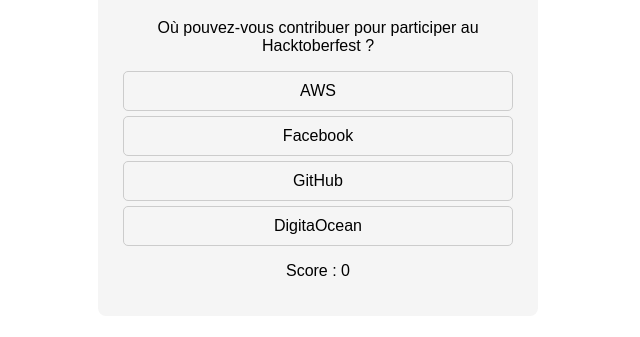
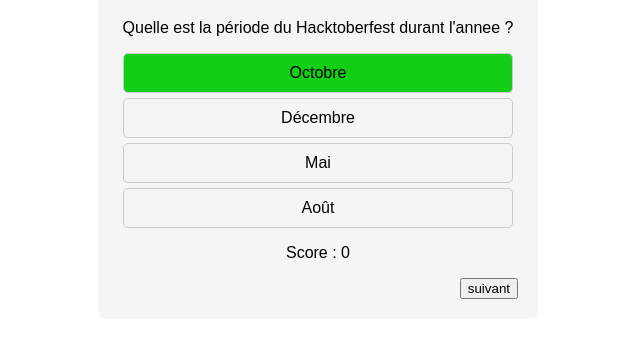
Before and after one commit to GalsenDev221/hacktoberfest.quiz.2023, a plain HTML site: page index.html in a window 1280 px wide. Both pictures are taken after a click on the item "Octobre". Shown: the part 89-426 px from the top of the page, without its empty margins (322-962 px from the left). Drawn offline with Linux system fonts and the light colour scheme.

Commit message:
changer la couleur de fond quand un élément est sélectionné choix multiples

```diff
--- a/index.html
+++ b/index.html
@@ -13,6 +13,10 @@
       <p id="question"></p>
       <ul id="options"></ul>
       <p>Score : <span id="score">0</span></p>
+      <div id="button">
+
+        <button id="suivant">suivant</button>
+      </div>
     </div>
     <script src="script.js"></script>
   </body>
--- a/script.js
+++ b/script.js
@@ -1,63 +1,110 @@
 const questions = [
   {
     question: "Quelle est la période du Hacktoberfest durant l'annee ?",
+    label:'',
     options: ["Octobre", "Décembre", "Mai", "Août"],
-    correctAnswer: 0,
+    correctAnswer: [0],
   },
   {
     question: "Où pouvez-vous contribuer pour participer au Hacktoberfest ?",
+    label:'',
     options: ["AWS", "Facebook", "GitHub", "DigitaOcean"],
-    correctAnswer: 2,
+    correctAnswer: [2],
   },
   {
     question:
       "Combien de contributions sont nécessaires pour valider le Hacktoberfest ?",
+      label:'',
+
     options: ["10", "2", "6", "4"],
-    correctAnswer: 3,
+    correctAnswer: [3],
   },
   {
     question: "Est-ce ce que GitLab participe au Hacktoberfest ?",
+    label:'',
+
     options: ["Oui", "Non"],
-    correctAnswer: 0,
+    correctAnswer: [0],
+  },
+  {
+    question: "Quels sont les developpeurs sénégalais qui participent au Hacktoberfest ?",
+    label:'Choix multiples',
+
+    options: ["Daouda", "Malick","Moustapha","khadim"],
+    correctAnswer: [0,3],
   },
 ];
 
 let currentQuestion = 0;
 let score = 0;
+let response=new Set();
 
 const questionElement = document.getElementById("question");
 const optionsElement = document.getElementById("options");
 const scoreElement = document.getElementById("score");
+const suivant=document.getElementById("suivant")
 
 function loadQuestion() {
   const question = questions[currentQuestion];
-  questionElement.textContent = question.question;
+  questionElement.innerHTML = `${question.question}`;
+  if(question.label){
+    questionElement.innerHTML+= `<p>${question.label}</p>`;
+  }
   optionsElement.innerHTML = "";
 
   question.options.forEach((option, index) => {
     const li = document.createElement("li");
     li.textContent = option;
-    li.addEventListener("click", () => checkAnswer(index));
+    li.className="list-item";
+    li.addEventListener("click", () =>{
+      handleActive(li );
+      checkAnswer(index);
+    });
     optionsElement.appendChild(li);
   });
+
 }
+function handleActive(itemSelected){
+  const question = questions[currentQuestion];
+  if(!question.label)
+    document.querySelectorAll(".list-item").forEach(item=>{
+    item.classList.remove("active");
+  });
+  if(itemSelected.classList.contains("active")){
+    itemSelected.classList.remove("active");
 
+  }else
+    itemSelected.classList.add("active");
+}
 function checkAnswer(selectedIndex) {
+  response.add(selectedIndex);
+  // handleEndQuestion();
+
+}
+function handleEndQuestion(){
+  if (currentQuestion === questions.length) {
+    //   loadQuestion();
+    // } else {
+      questionElement.textContent = "Quiz terminé ! Votre score :";
+      optionsElement.innerHTML = "";
+      scoreElement.textContent = score;
+      suivant.hidden=true;
+    }
+    else
+    loadQuestion()
+}
+suivant.addEventListener("click",(e)=>{
   const question = questions[currentQuestion];
 
-  if (selectedIndex === question.correctAnswer) {
+  console.log(Array.from(response));
+  console.log(question.correctAnswer)
+  if (JSON.stringify(Array.from(response)) == JSON.stringify(question.correctAnswer))
     score++;
-  }
+  response=new Set();
+  currentQuestion++;
+  console.log(score);
+  handleEndQuestion();
+  // loadQuestion();
 
-  currentQuestion++;
-
-  if (currentQuestion < questions.length) {
-    loadQuestion();
-  } else {
-    questionElement.textContent = "Quiz terminé ! Votre score :";
-    optionsElement.innerHTML = "";
-    scoreElement.textContent = score;
-  }
-}
-
+})
 loadQuestion();
--- a/style.css
+++ b/style.css
@@ -3,6 +3,14 @@
   text-align: center;
 }
 
+#button{
+  display: flex;
+  justify-content: flex-end;
+  cursor: pointer;
+}
+.active{
+  background: #12cf15;
+}
 #quiz-container {
   max-width: 400px;
   margin: 0 auto;
@@ -24,5 +32,5 @@
   border-radius: 5px;
 }
 li:hover {
-  background-color: #ddd;
+  background: #12cf15;
 }
```
